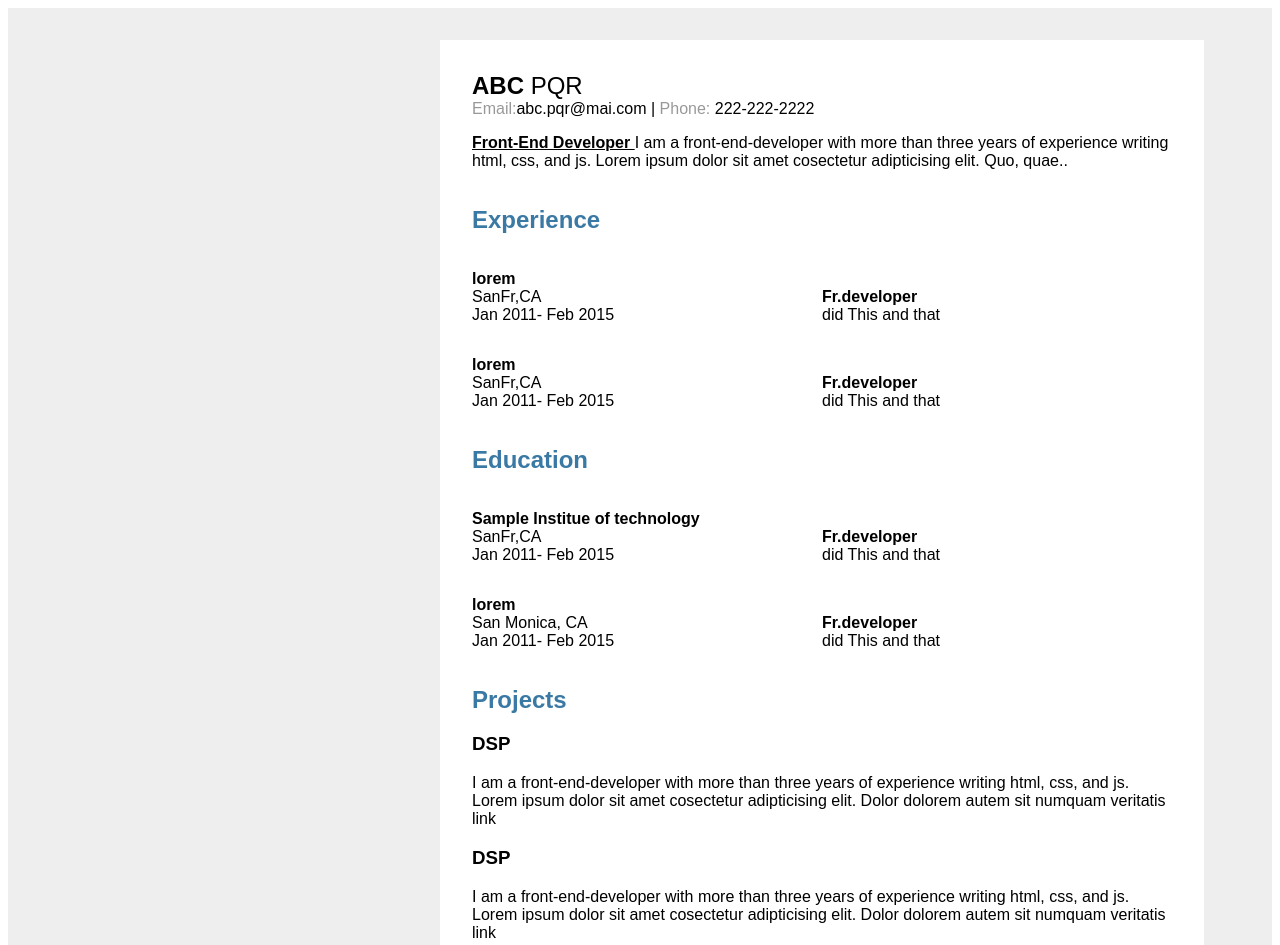
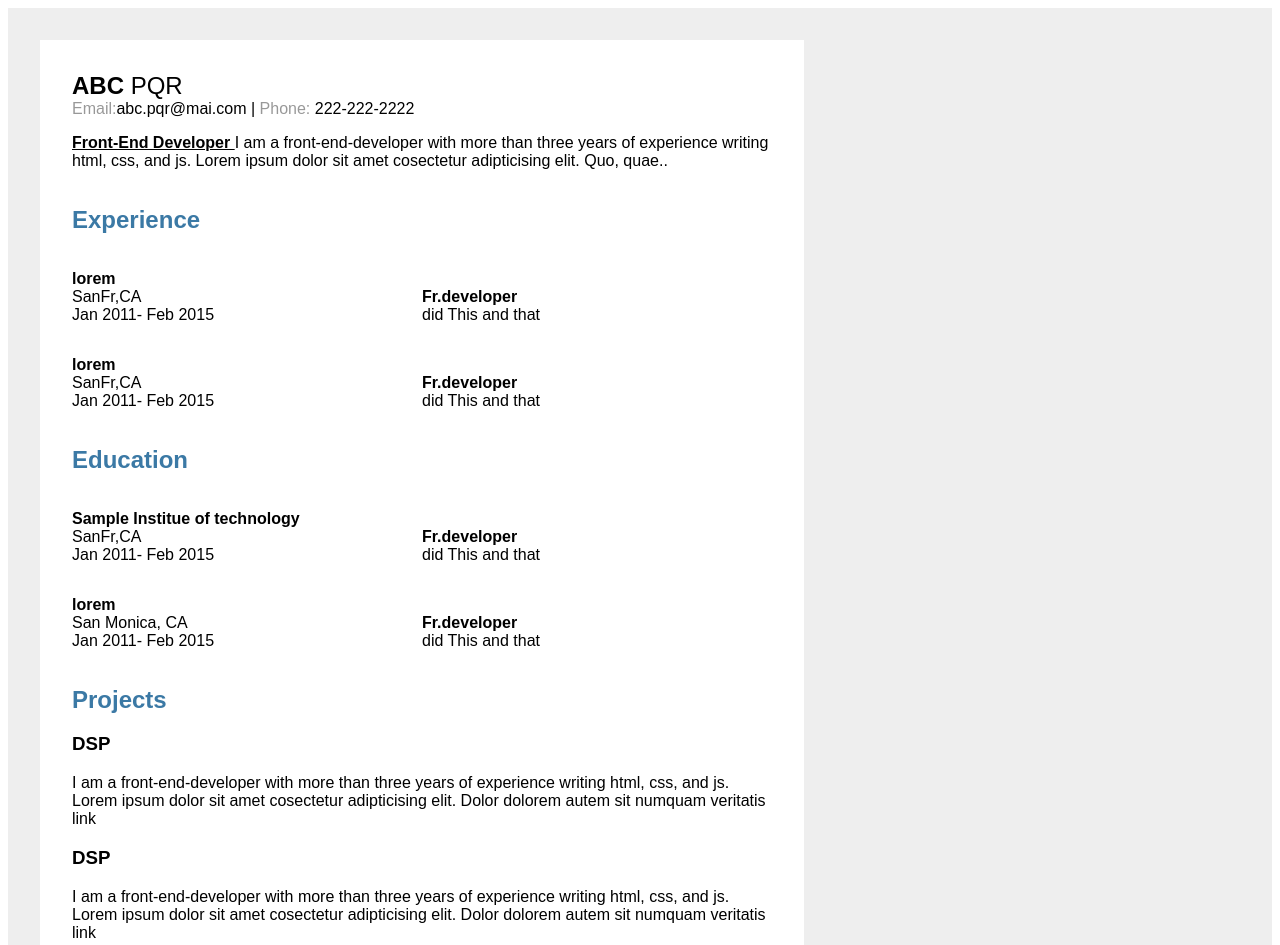
Before and after one commit to Mahmud-Abdella/Assignment-5, a plain HTML site: page CV/index.html in a window 1280 px wide. Shown: the top 945 px of the page. Drawn offline with Linux system fonts and the light colour scheme.

Commit message:
horizontal scroll fixed

```diff
--- a/CV/index.html
+++ b/CV/index.html
@@ -10,13 +10,14 @@
         font-family: sans-serif;
         line-height: normal;
       }
+
       main {
         background-color: white;
         width: 700px;
         padding: 2em;
         height: auto;
         position: relative;
-        left: 400px;
+
       }
       header::first-line {
         font-size: 24px;
```
